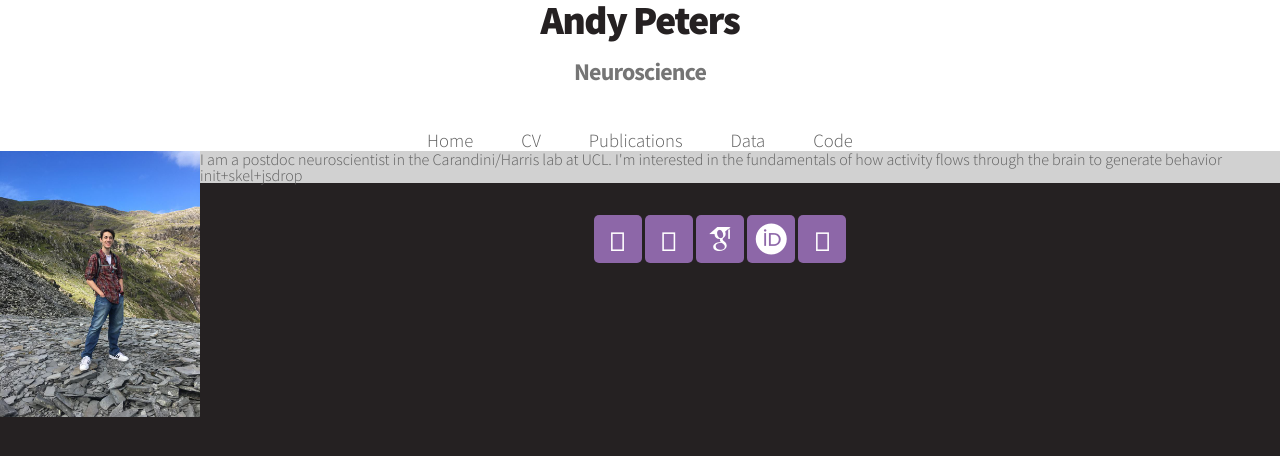
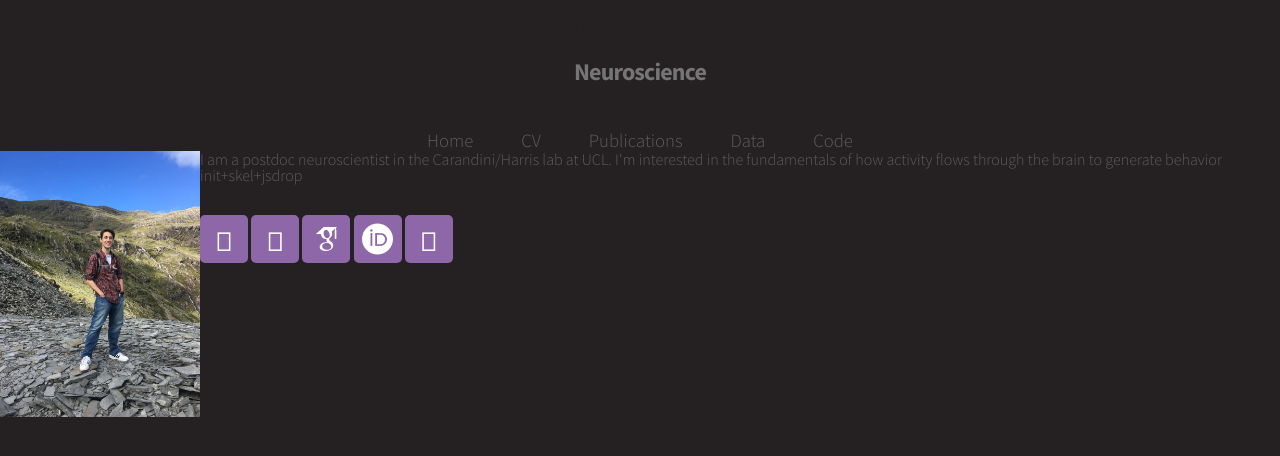
Before and after one commit to petersaj/petersaj.github.io, a Jekyll site: the page built from index.html, in a window 1280 px wide. Shown: the top 456 px of the page. Built offline with Jekyll 4.4.1, drawn with Linux system fonts in a browser that asks for light colours; some web fonts are replaced; a style sheet for code colours, icons or effects is not loaded.

Commit message:
Update style.css

```diff
--- a/assets/css/style.css
+++ b/assets/css/style.css
@@ -716,35 +716,6 @@
 				margin: 0;
 			}
 
-/*********************************************************************************/
-/* Wrappers                                                                      */
-/*********************************************************************************/
-
-	#header-wrapper
-	{
-		background: #ffffff;
-		padding: 0 0 0;
-		position: relative;
-		width: auto;
-	}
-
-	#main-wrapper
-	{
-		background: #d1d1d1;
-		padding: 0 0 0;
-		position: relative;
-		margin: 0 auto;
-		word-wrap: normal;
-	}
-
-	#footer-wrapper
-	{
-		padding: 0 0 0;
-		text-align: center;
-		color: #858484;
-		position: relative;
-	}
-
 
 /*********************************************************************************/
 /* Header                                                                        */
```
